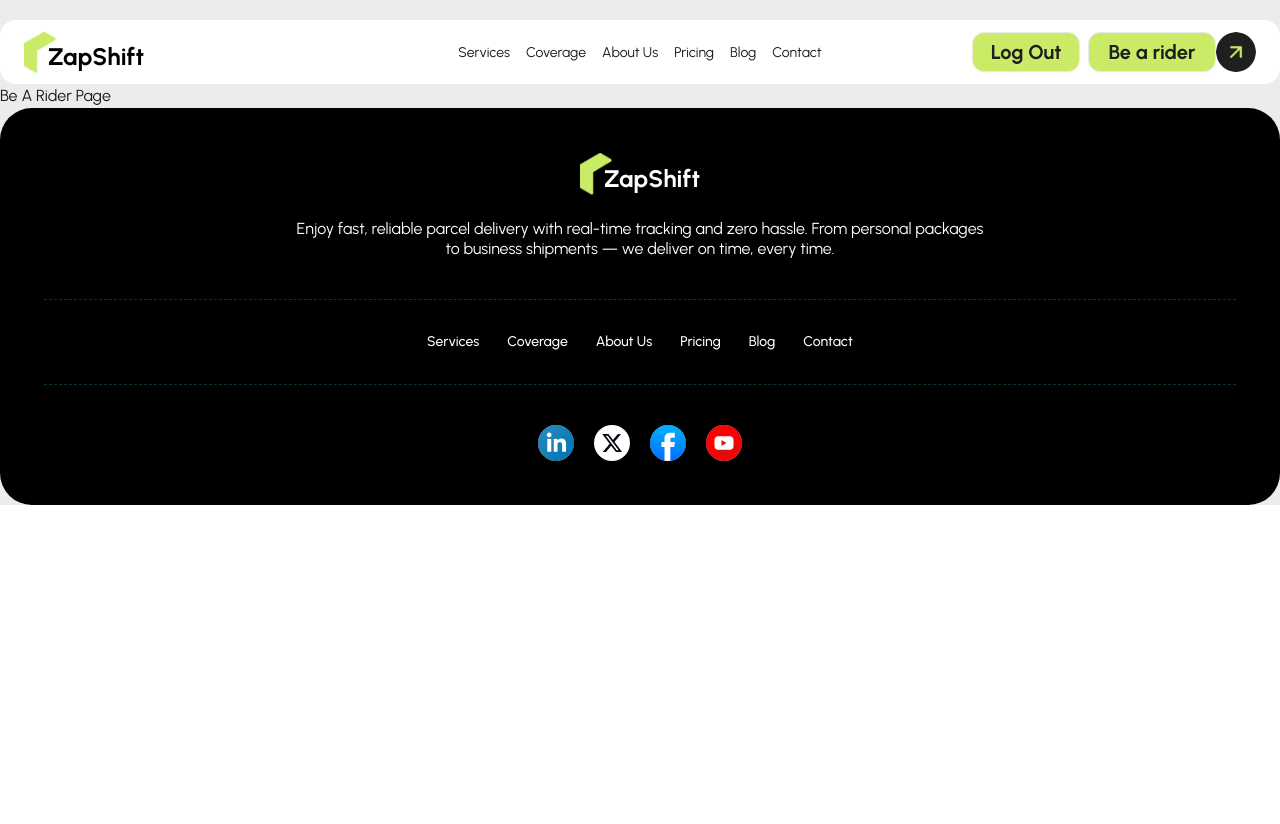
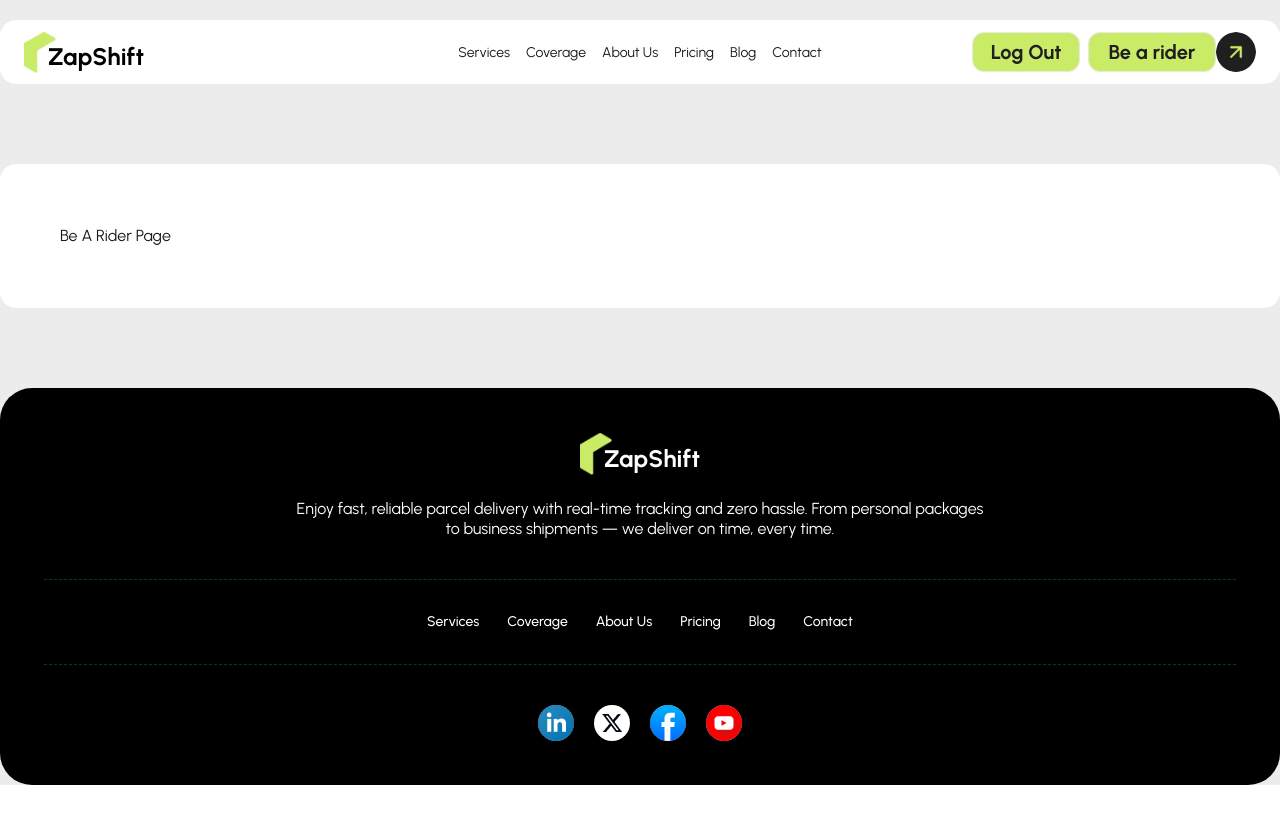
Before and after one commit to ashiqur0/zap-shift-client, a React (Vite) app: page /be_a_rider in a window 1280 px wide. Before the commit the page ends 800 px from the top, so only its background shows below. Built offline with nearby package versions, Linux system fonts and the light colour scheme; no server answers; sample sign-in values are in the browser's storage.

Commit message:
Update Be A Rider Page

```diff
--- a/src/pages/Private/BeARider.jsx
+++ b/src/pages/Private/BeARider.jsx
@@ -2,7 +2,7 @@ import React from 'react';
 
 const BeARider = () => {
     return (
-        <div>
+        <div className='md:max-w-7xl md:mx-auto p-15 bg-white my-20 rounded-2xl'>
             <h1>Be A Rider Page</h1>
         </div>
     );
```
